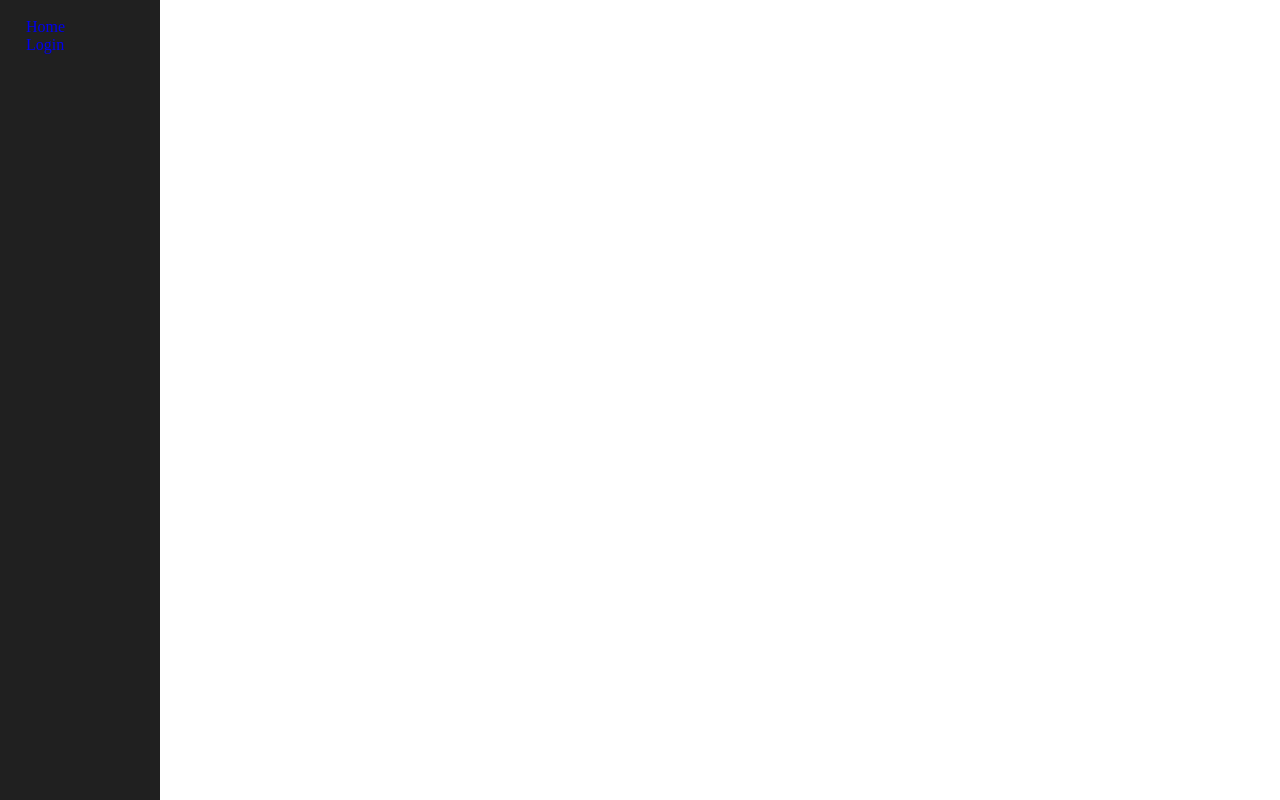
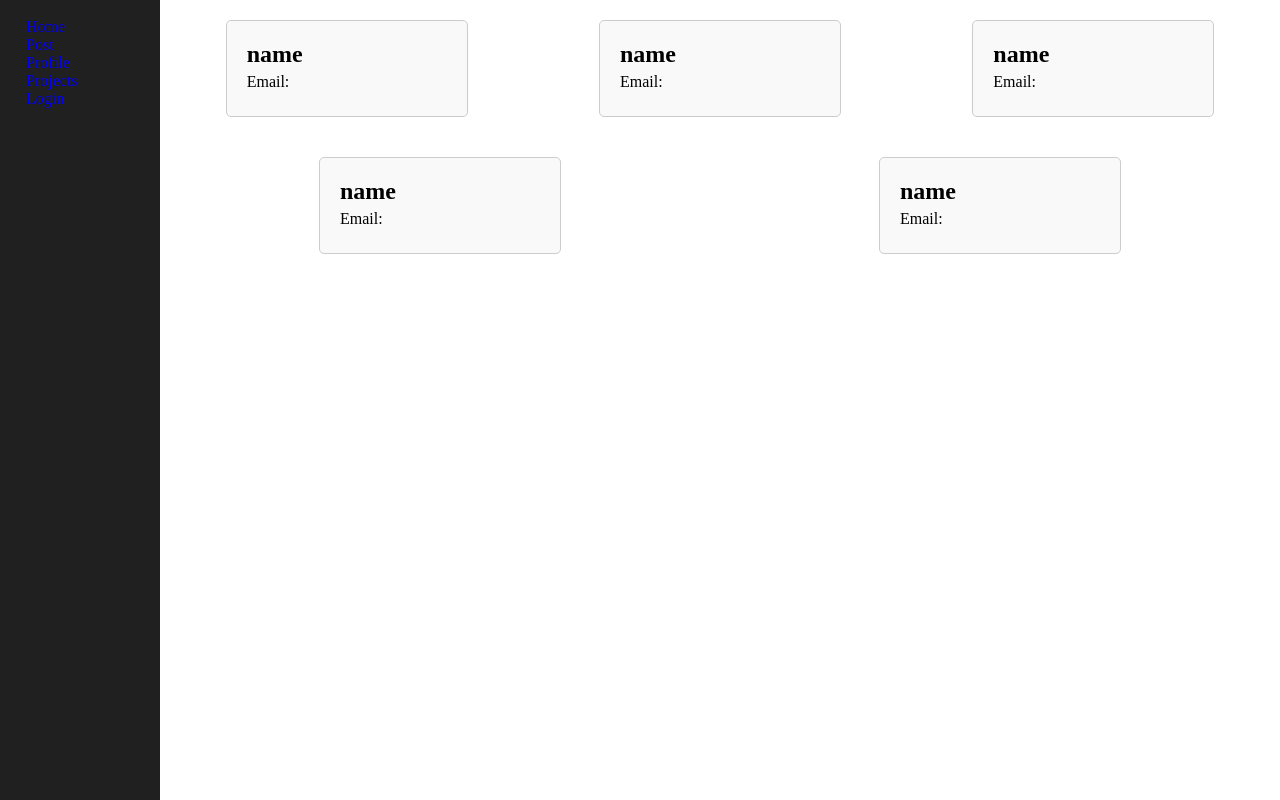
Before and after one commit to Gklf5/SMM, a React (Create React App) app: page /profile in a window 1280 px wide. Before the commit this address had no page. Built offline with nearby package versions, Linux system fonts and the light colour scheme.

Commit message:
projects

```diff
--- a/src/App.js
+++ b/src/App.js
@@ -4,6 +4,9 @@ import "./App.css";
 import { Routes, Route, BrowserRouter } from "react-router-dom";
 import Login from "./pages/login/Login";
 import Home from "./pages/home/Home";
+import Post from "./pages/post/Post";
+import Profile from "./pages/profile/Profile";
+import Projects from "./pages/projects/Projects";
 const App = () => {
   return (
     <div className="main">
@@ -14,6 +17,9 @@ const App = () => {
             <Route path="/">
               <Route index element={<Home />} />
               <Route path="/login" element={<Login />} />
+              <Route path="/post" element={<Post />} />
+              <Route path="/profile" element={<Profile />} />
+              <Route path="/projects" element={<Projects />} />
             </Route>
           </Routes>
         </div>
--- a/src/components/menu/Menu.jsx
+++ b/src/components/menu/Menu.jsx
@@ -2,7 +2,15 @@ import React from "react";
 import "./Menu.css";
 import { Link } from "react-router-dom";
 import { useSelector } from "react-redux";
+import { useDispatch } from "react-redux";
+import { logout } from "../../redux/userSlice";
 const Menu = () => {
+  const dispatch = useDispatch();
+  const handleLogout = (e) => {
+    e.preventDefault();
+    dispatch(logout());
+    console.log("logout success");
+  };
   const currentUser = useSelector((state) => state.user.currentUser);
   return (
     <div className="menu">
@@ -10,8 +18,19 @@ const Menu = () => {
         <Link to="/" className="link">
           <p className="item">Home</p>
         </Link>
+        <Link to="/post" className="link">
+          <p className="item">Post</p>
+        </Link>
+        <Link to="/profile" className="link">
+          <p className="item">Profile</p>
+        </Link>
+        <Link to="/projects" className="link">
+          <p className="item">Projects</p>
+        </Link>
         {currentUser ? (
-          <p className="item">Logout</p>
+          <p className="item" onClick={handleLogout}>
+            Logout
+          </p>
         ) : (
           <Link to="/login" className="link">
             <p className="item">Login</p>
--- a/src/pages/login/Login.jsx
+++ b/src/pages/login/Login.jsx
@@ -7,7 +7,21 @@ const Login = () => {
   const [name, setName] = useState("");
   const [email, setEmail] = useState("");
   const [password, setPassword] = useState("");
+  const [userType, setUserType] = useState("");
   const dispatch = useDispatch();
+  const handleSignup = async (e) => {
+    e.preventDefault();
+    const type = userType === "creator";
+    try {
+      const res = await axios.post("auth/signup", {
+        name,
+        email,
+        password,
+        type,
+      });
+      console.log(res.data);
+    } catch (err) {}
+  };
   const handleLogin = async (e) => {
     e.preventDefault();
     dispatch(loginStart());
@@ -54,7 +68,16 @@ const Login = () => {
           className="input-field"
           onChange={(e) => setPassword(e.target.value)}
         />
-        <button className="sign-btn">Signup</button>
+        <select
+          className="input-field"
+          onChange={(e) => setUserType(e.target.value)}
+        >
+          <option value="creator">Creator</option>
+          <option value="editor">Editor</option>
+        </select>
+        <button className="sign-btn" onClick={handleSignup}>
+          Signup
+        </button>
       </div>
     </div>
   );
--- /dev/null
+++ b/src/pages/post/Post.css
@@ -0,0 +1,20 @@
+.post-main {
+  display: flex;
+  align-items: center;
+  justify-content: center;
+  height: 100vh;
+  color: black;
+}
+
+.post-content {
+  display: flex;
+  align-items: center;
+  flex-direction: column;
+  background-color: rgb(192, 186, 186);
+  padding: 20px 50px;
+  gap: 10px;
+}
+
+.input-field {
+  padding: 5px 10px;
+}
--- /dev/null
+++ b/src/pages/post/Post.jsx
@@ -0,0 +1,37 @@
+import React, { useState } from "react";
+import "./Post.css";
+import axios from "axios";
+import { useSelector } from "react-redux";
+const Post = () => {
+  const currentUser = useSelector((state) => state.user.currentUser);
+  const [title, setTitle] = useState("");
+  const handlePost = async (e) => {
+    e.preventDefault();
+    const videoPost = {
+      creator: currentUser.type ? currentUser.name : currentUser.employee,
+      editor: currentUser.type ? "" : currentUser.name,
+      title,
+    };
+    try {
+      const res = await axios.post("youtube/", videoPost);
+      console.log(res.data);
+    } catch (err) {}
+  };
+  return (
+    <div className="post-main">
+      <div className="post-content">
+        <h1 className="title">Video</h1>
+        <input
+          placeholder="title"
+          className="input-field"
+          onChange={(e) => setTitle(e.target.value)}
+        />
+        <button className="sign-btn" onClick={handlePost}>
+          Post
+        </button>
+      </div>
+    </div>
+  );
+};
+
+export default Post;
--- /dev/null
+++ b/src/pages/profile/Profile.css
@@ -0,0 +1,27 @@
+.profile {
+  display: flex;
+  flex-wrap: wrap;
+  justify-content: space-around;
+}
+
+.user-card {
+  width: 200px;
+  padding: 20px;
+  margin: 20px;
+  border: 1px solid #ccc;
+  border-radius: 5px;
+  background-color: #f9f9f9;
+}
+
+.user-card h2 {
+  margin-top: 0;
+}
+
+.user-card p {
+  margin: 5px 0;
+}
+
+/* Optional: Add hover effect */
+.user-card:hover {
+  box-shadow: 0 0 10px rgba(0, 0, 0, 0.1);
+}
--- /dev/null
+++ b/src/pages/profile/Profile.jsx
@@ -0,0 +1,30 @@
+import React from "react";
+import "./Profile.css";
+const Profile = () => {
+  return (
+    <div className="profile main">
+      <div className="user-card">
+        <h2>name</h2>
+        <p>Email: </p>
+      </div>
+      <div className="user-card">
+        <h2>name</h2>
+        <p>Email: </p>
+      </div>
+      <div className="user-card">
+        <h2>name</h2>
+        <p>Email: </p>
+      </div>
+      <div className="user-card">
+        <h2>name</h2>
+        <p>Email: </p>
+      </div>
+      <div className="user-card">
+        <h2>name</h2>
+        <p>Email: </p>
+      </div>
+    </div>
+  );
+};
+
+export default Profile;
--- /dev/null
+++ b/src/pages/projects/Project.css
@@ -0,0 +1,27 @@
+.profile {
+  display: flex;
+  flex-wrap: wrap;
+  justify-content: space-around;
+}
+
+.user-card {
+  width: 200px;
+  padding: 20px;
+  margin: 20px;
+  border: 1px solid #ccc;
+  border-radius: 5px;
+  background-color: #f9f9f9;
+}
+
+.user-card h2 {
+  margin-top: 0;
+}
+
+.user-card p {
+  margin: 5px 0;
+}
+
+/* Optional: Add hover effect */
+.user-card:hover {
+  box-shadow: 0 0 10px rgba(0, 0, 0, 0.1);
+}
--- /dev/null
+++ b/src/pages/projects/Projects.jsx
@@ -0,0 +1,30 @@
+import React from "react";
+import "./Project.css";
+const Projects = () => {
+  return (
+    <div className="profile main">
+      <div className="user-card">
+        <h2>Title</h2>
+        <p>Video</p>
+        <button>upload</button>
+      </div>
+      <div className="user-card">
+        <h2>Title</h2>
+        <p>Video</p>
+        <button>upload</button>
+      </div>
+      <div className="user-card">
+        <h2>Title</h2>
+        <p>Video</p>
+        <button>upload</button>
+      </div>
+      <div className="user-card">
+        <h2>Title</h2>
+        <p>Video</p>
+        <button>upload</button>
+      </div>
+    </div>
+  );
+};
+
+export default Projects;
```
Also changed, not shown: src/firebase.js (+12 -0 lines).
